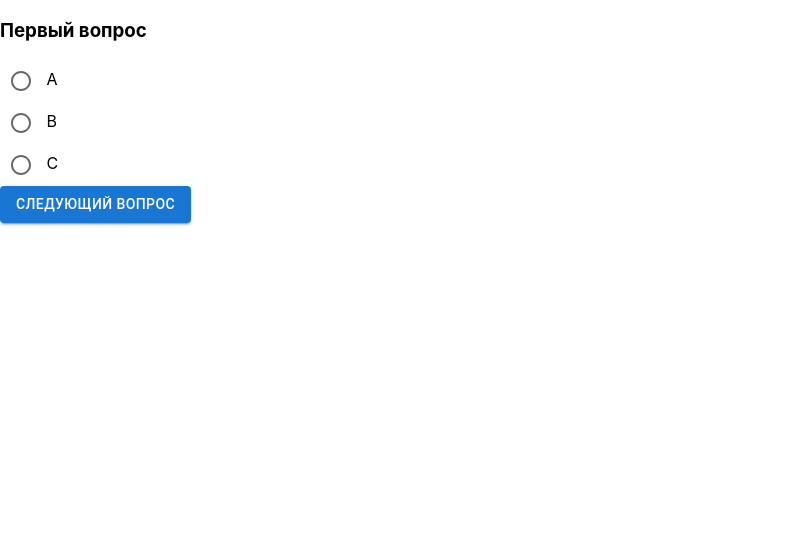
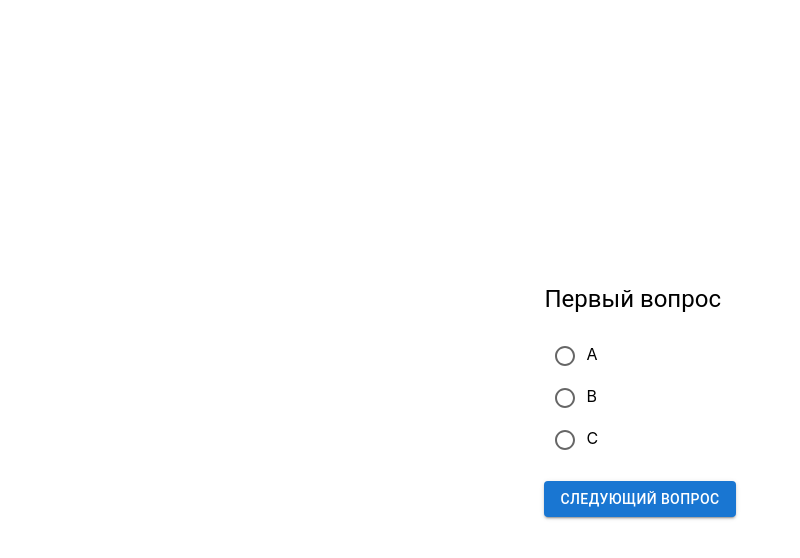
Before and after one commit to Gerasimenko331/school-test, a React (Create React App) app: page / in a window 1280 px wide. Shown: the top 558 px of the page, without its empty margins (0-800 px from the left). Built offline with nearby package versions, Linux system fonts and the light colour scheme.

Commit message:
added mui style

```diff
--- a/src/MultipleChoiceQuestion.tsx
+++ b/src/MultipleChoiceQuestion.tsx
@@ -1,6 +1,7 @@
 import React, { useState } from 'react';
 import Button from '@mui/material/Button';
 import Checkbox from '@mui/material/Checkbox';
+import Typography from '@mui/material/Typography'; // Импортируем компонент Typography из Material-UI
 
 type MultipleChoiceQuestionProps = {
   question: string;
@@ -37,17 +38,17 @@ const MultipleChoiceQuestion: React.FC<MultipleChoiceQuestionProps> = ({ questio
 
   return (
     <div>
-      <h3>{question}</h3>
-      <ul style={{ listStyle: 'none', padding: 0 }}> {/* Убираем маркеры и отступы для списка */}
+      <Typography variant="h5">{question}</Typography> {/* Добавляем стиль для заголовка */}
+      <ul style={{ listStyle: 'none', padding: 0 }}>
         {options.map((option, index) => (
           <li key={index}>
-            <label style={{ display: 'flex', alignItems: 'center' }}> {/* Добавляем стили для лейбла и чекбокса */}
+            <label style={{ display: 'flex', alignItems: 'center' }}>
               <Checkbox
                 checked={selectedOptions.includes(option)}
                 onChange={handleOptionChange}
                 value={option}
               />
-              <span>{option}</span> {/* Помещаем текст опции в отдельный элемент для стилизации */}
+              <span>{option}</span>
             </label>
           </li>
         ))}
--- /dev/null
+++ b/src/Question.css
@@ -0,0 +1,4 @@
+.radio-group {
+    margin-top: 20px;
+    margin-bottom: 20px;
+}
--- a/src/Question.tsx
+++ b/src/Question.tsx
@@ -1,7 +1,9 @@
 import React, { useState } from 'react';
 import Button from '@mui/material/Button';
-import Radio from '@mui/material/Radio'; // Импортируем компонент Radio из Material-UI
-import RadioGroup from '@mui/material/RadioGroup'; // Импортируем компонент RadioGroup из Material-UI
+import Radio from '@mui/material/Radio';
+import RadioGroup from '@mui/material/RadioGroup';
+import Typography from '@mui/material/Typography';
+import "./Question.css";
 
 type QuestionProps = {
   question: string;
@@ -33,15 +35,17 @@ const Question: React.FC<QuestionProps> = ({ question, options, correctAnswer, h
 
     return (
         <div>
-            <h3>{question}</h3>
-            <RadioGroup value={selectedOption} onChange={handleOptionChange}> {/* Добавляем RadioGroup */}
+            <Typography variant="h5">{question}</Typography>
+            <div className='radio-group'>
+            <RadioGroup value={selectedOption} onChange={handleOptionChange}>
                 {options.map((option, index) => (
                     <div key={index}>
-                        <Radio value={option} /> {/* Добавляем Radio для каждой опции */}
+                        <Radio value={option} />
                         <label>{option}</label>
                     </div>
                 ))}
             </RadioGroup>
+            </div>
             <Button variant="contained" onClick={handleNext}>Следующий вопрос</Button>
         </div>
     );
--- a/src/ShortQuestion.tsx
+++ b/src/ShortQuestion.tsx
@@ -1,7 +1,7 @@
-
 import React, { useRef } from 'react';
 import Button from '@mui/material/Button';
 import TextField from '@mui/material/TextField';
+import Typography from '@mui/material/Typography'; // Импортируем компонент Typography из Material-UI
 
 interface ShortQuestionProps {
   question: string;
@@ -27,9 +27,9 @@ const ShortQuestion: React.FC<ShortQuestionProps> = ({ question, answer, handleN
 
   return (
     <div>
-      <h3>{question}</h3>
-      <TextField inputRef={inputRef} variant="outlined" label="Ответ" />
-      <div style={{ marginTop: '20px' }}> {/* Добавляем отступ в 10 пикселей */}
+      <Typography variant="h5" style={{ marginBottom: '10px' }}>{question}</Typography> {/* Добавляем отступ снизу у заголовка */}
+      <TextField inputRef={inputRef} variant="outlined" label="Ответ" style={{ marginTop: '10px' }} /> {/* Добавляем отступ сверху для TextField */}
+      <div style={{ marginTop: '26px' }}>
         <Button variant="contained" onClick={handleAnswerClick}>Ответить</Button>
       </div>
     </div>
--- /dev/null
+++ b/src/TestComponent.css
@@ -0,0 +1,11 @@
+.test-container {
+    display: flex;
+    justify-content: center;
+    align-items: center;
+    height: 100vh; /* Центрируем по вертикали на всю высоту видимой области */
+  }
+
+  .test-score {
+    margin-top: 20px;
+    margin-bottom: 20px;
+  }
--- a/src/TestComponent.tsx
+++ b/src/TestComponent.tsx
@@ -2,7 +2,8 @@ import React, { useState, useEffect } from "react";
 import Question from "./Question";
 import MultipleChoiceQuestion from "./MultipleChoiceQuestion";
 import ShortQuestion from "./ShortQuestion";
-import { Button } from "@mui/material";
+import { Button, Typography } from "@mui/material";
+import "./TestComponent.css";
 
 const TestComponent: React.FC = () => {
   const questions = [
@@ -57,7 +58,7 @@ const TestComponent: React.FC = () => {
   }, [currentQuestionIndex, score]);
 
   return (
-    <div>
+    <div className="test-container">
       {currentQuestionIndex < questions.length && currentQuestionIndex >= 0 && (
         <>
           {currentQuestionIndex === 0 ? (
@@ -90,8 +91,15 @@ const TestComponent: React.FC = () => {
 
       {isTestComplete && (
         <div>
-          <h1>Тест завершен</h1>
-          <p>Правильных ответов: {score}</p>
+          <Typography variant="h4" className="test-complete-heading">
+            Тест завершен
+          </Typography>{" "}
+          {/* Добавляем стиль для заголовка "Тест завершен" */}
+          <div className="test-score">
+            <Typography variant="h6">
+            Правильных ответов: {score}
+          </Typography>
+          </div>
           <Button
             variant="contained"
             color="primary"
```
